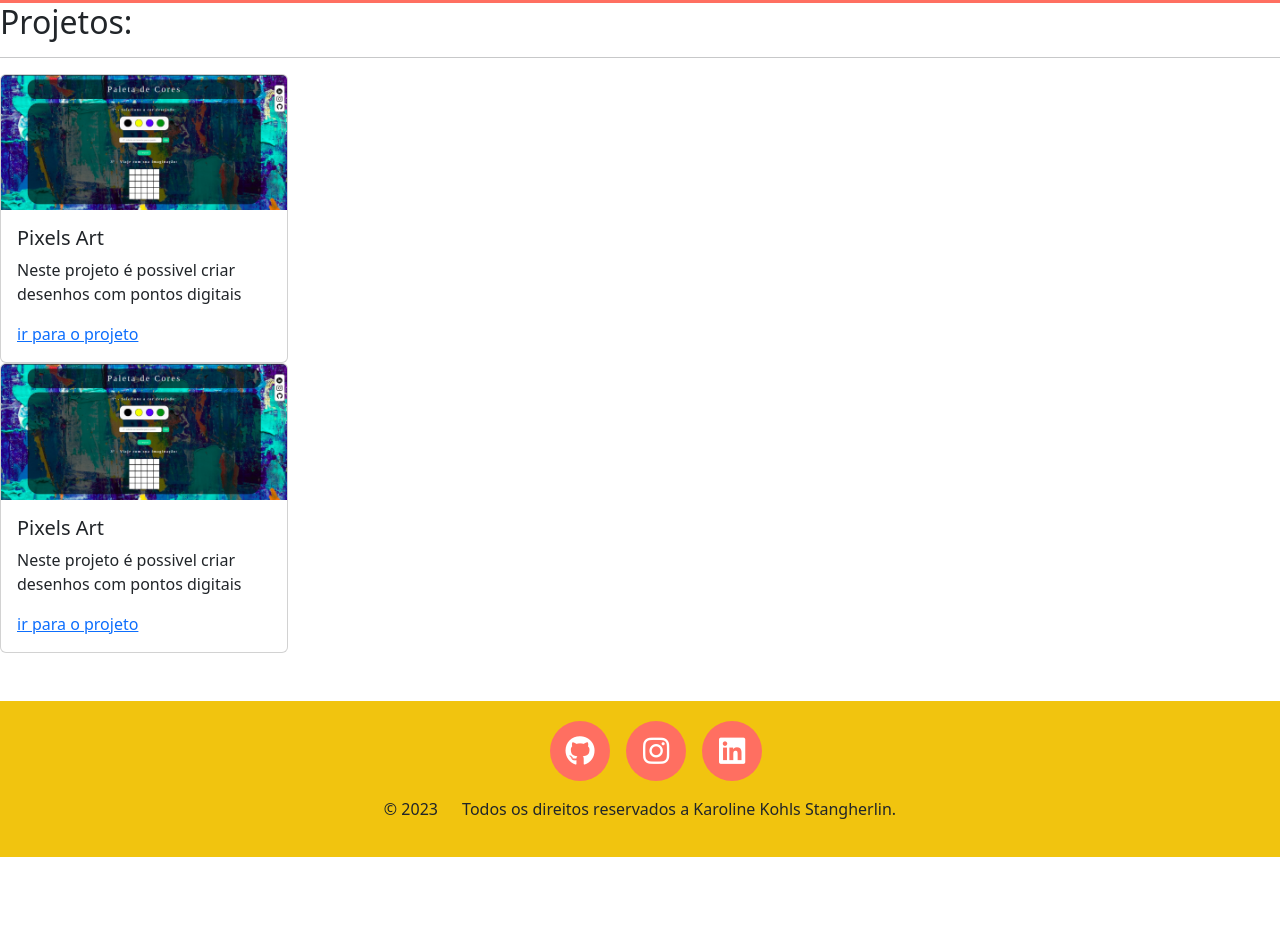
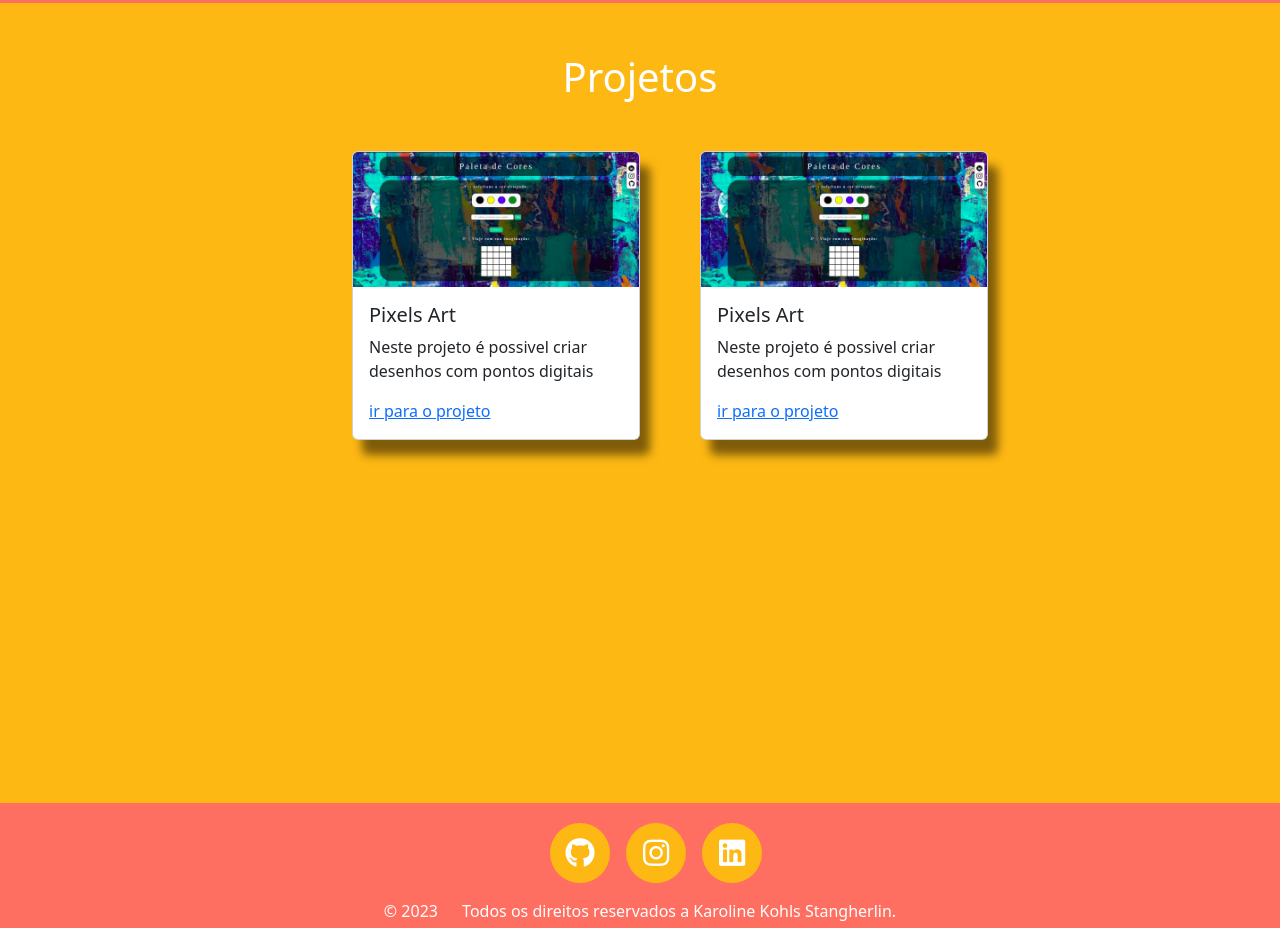
Before and after one commit to KarolineKS/KarolineKS.github.io, a plain HTML site: page index.html in a window 1280 px wide. Shown: the part 2286-3214 px from the top of the page. Before the commit the page ends 3143 px from the top, so only its background shows below. Drawn offline with nearby package versions, Linux system fonts and the light colour scheme.

Commit message:
Modificação seção de projetos

```diff
--- a/index.html
+++ b/index.html
@@ -89,8 +89,7 @@
         </section>
       </section>
       <section class="projetos">
-        <h2 id="projetos">Projetos:</h2>
-        <hr>
+        <h2 id="projetos">Projetos</h2>
         <div class="cards-projetos">
           <div class="card" style="width: 18rem;">
             <img src="Imagens/projeto-pixels-art.jpeg" class="card-img-top" alt="...">
@@ -113,8 +112,6 @@
     </article>
 
   </main>
-
-  <br /><br />
   <footer class="footer">
       <ul class="social-icons">
         <li><a href="https://github.com"><i class="fab fa-github"></i></a></li>
--- a/style.css
+++ b/style.css
@@ -9,11 +9,6 @@
   --cor-fundo: #f7fff7; /* branco amarelado */
 }
 
-body {
-  background-color: var(--cor-fundo);
-}
-
-/* Definindo a cor de fundo do header */
 header {
   background-color: var(--cor-primaria);
   font-family: 'Quicksand', sans-serif;
@@ -26,13 +21,11 @@ header {
   justify-content: space-around;
 }
 
-/* Definindo a cor do texto e do link */
 header h1,
 header a {
   color: #fff;
 }
 
-/* Definindo a fonte do título */
 header h1 {
   font-family: 'Quicksand', sans-serif;
   font-size: 36px;
@@ -172,6 +165,31 @@ span {
   transform: scale(1.2);
 }
 
+.projetos {
+  background-color: var(--cor-secundaria);
+  padding: 50px;
+  height: 100vh;
+}
+
+.projetos h2 {
+  text-align: center;
+  font-size: 2.5rem;
+  margin-bottom: 50px;
+  color: #fff;
+
+}
+
+.cards-projetos {
+  display: flex;
+  flex-wrap: wrap;
+  justify-content: center;
+}
+
+.card {
+  box-shadow: 10px 15px 10px rgba(0, 0, 0, 0.5);
+  margin-left: 60px
+}
+
 .social-icons {
   list-style: none;
   display: flex;
@@ -182,7 +200,7 @@ span {
 
 .social-icons li a {
   color: #fff;
-  background-color: var(--cor-primaria);
+  background-color: var(--cor-secundaria);
   border-radius: 50%;
   display: flex;
   justify-content: center;
@@ -198,12 +216,17 @@ span {
 }
 
 .footer {
-  background-color: #f1c40f;
+  background-color: var(--cor-primaria);
   padding: 20px;
   display: flex;
   flex-direction: column;
   justify-content: center;
   align-items: center;
+  color: #fff;
+}
+
+.footer p {
+  margin-bottom: -15px;
 }
 
 .seta {
```
